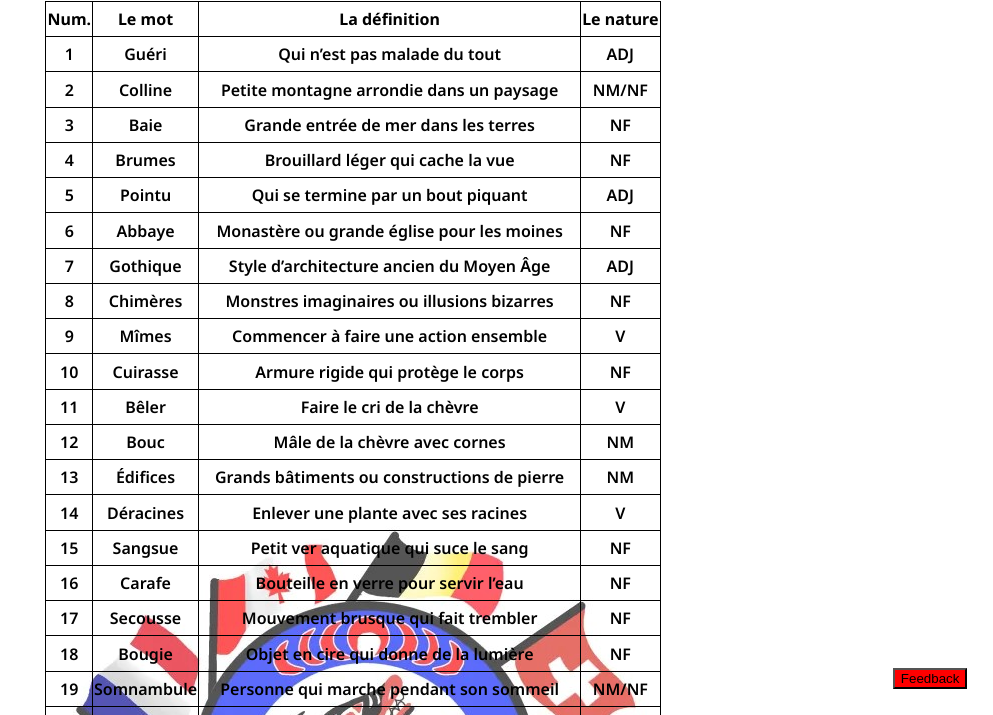
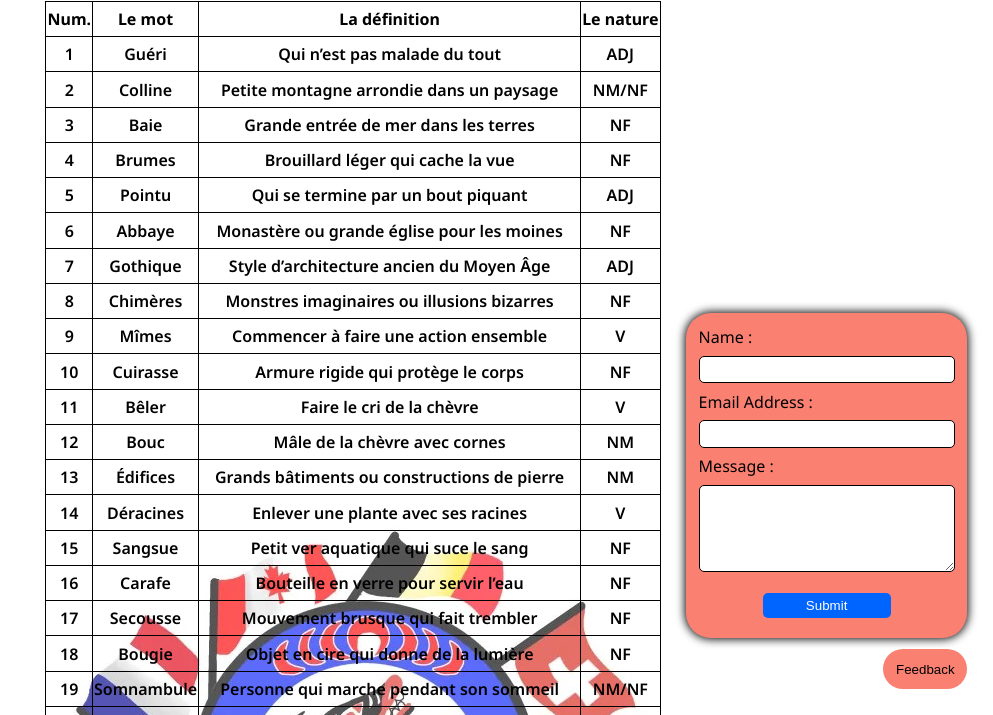
Before and after one commit to H7rn1dh/Decodages, a plain HTML site: page decodages/horla-02/le-horla-02.html in a window 1280 px wide. Both pictures are taken after a click on the button "Feedback". Shown: the part 85-800 px from the top of the page, without its empty margins (287-1280 px from the left). Drawn offline with Linux system fonts and the light colour scheme.

Commit message:
Added feeback to le Horla 2

```diff
--- a/decodages/horla-02/le-horla-02.html
+++ b/decodages/horla-02/le-horla-02.html
@@ -4,6 +4,7 @@
     <meta charset="UTF-8" />
     <meta name="viewport" content="width=device-width, initial-scale=1.0" />
     <link rel="stylesheet" href="../../styles/decodages.css" />
+    <link rel="stylesheet" href="../../styles/feedback.css" />
     <link
       href="https://fonts.googleapis.com/css2?family=Noto+Sans:ital,wght@0,100..900;1,100..900&display=swap"
       rel="stylesheet"
@@ -22,8 +23,36 @@
         </tr>
       </table>
     </div>
+    <div class="form" id="form">
+      <form action="https://formspree.io/f/mojozkwp" method="POST">
+        <label for="name">Name : </label><br />
+        <input type="text" id="name" name="name" required /><br />
+        <label for="email">Email Address : </label><br />
+        <input type="email" id="email" name="email" /><br />
+        <label for="Message">Message : </label><br />
+        <textarea id="Message" cols="45" rows="5" name="message"></textarea
+        ><br />
+        <input type="submit" value="Submit" class="submit-but" />
+      </form>
+    </div>
+
     <div>
-      <button class="feedback-but" id="feedback">Feedback</button>
+      <button
+        class="feedback-but"
+        id="feedback"
+        onclick="
+          const myForm = document.getElementById('form');
+          const visibilityStatus = myForm.style.visibility;
+          if (visibilityStatus === 'visible') {
+            myForm.style.visibility = 'hidden';
+          }
+          else{
+            myForm.style.visibility = 'visible';
+          }
+        "
+      >
+        Feedback
+      </button>
     </div>
     <script type="module" src="le-horla-02.js"></script>
   </body>
--- a/decodages/printList.js
+++ b/decodages/printList.js
@@ -2,14 +2,14 @@ export default function printList(vocabList, tableID) {
   let table = document.getElementById(tableID);
   // Make rows to fill in
   for (let i = 0; i < Object.entries(vocabList).length; i++) {
-    let tableRow = table.insertRow(-1);// Appends row
+    let tableRow = table.insertRow(-1); // Appends row
 
     const numColumn = tableRow.insertCell(0);
     const motColumn = tableRow.insertCell(1);
     const definitionColumn = tableRow.insertCell(2);
     const natureColumn = tableRow.insertCell(3);
     //Adds the data to the columns
-    numColumn.innerHTML = i + 1 ;
+    numColumn.innerHTML = i + 1;
     motColumn.innerHTML = Object.keys(vocabList)[i];
     definitionColumn.innerHTML = Object.values(vocabList)[i][0];
     natureColumn.innerHTML = Object.values(vocabList)[i][1].toUpperCase();
--- a/styles/decodages.css
+++ b/styles/decodages.css
@@ -31,11 +31,3 @@ th {
   display: flex;
   justify-self: center;
 }
-
-.feedback-but{
-  background-color: red;
-  position: fixed;
-  bottom: 0;
-  right: 0;
-  margin: 2%;
-}
--- a/styles/feedback.css
+++ b/styles/feedback.css
@@ -1,12 +1,11 @@
 body {
   font-family: Noto Sans;
-  font-size: large;
 }
 
 input,
 textarea {
   width: 100%;
-box-sizing: border-box;
+  box-sizing: border-box;
   margin-top: 3%;
   margin-bottom: 3%;
   border: 1px black solid;
@@ -21,14 +20,41 @@ input[type="submit"] {
   border-radius: 5px;
   width: 50%;
   margin-left: 25%;
+  transition: padding 0.25s;
 }
 
-input[type=submit]:hover{
-    opacity: 67%;
-    cursor: pointer;
+input[type="submit"]:hover {
+  padding: 3%;
+  cursor: pointer;
 }
 
 .form {
-  justify-self: center;
-  width: auto;
+  position: fixed;
+  bottom: 0;
+  right: 0;
+  width: 20%;
+  margin-right: 2%;
+  margin-bottom: 6%;
+  background-color: salmon;
+  padding: 1%;
+  border-radius: 25px;
+  box-shadow: 0px 0px 10px 1px;
+  visibility: hidden;
 }
+
+.feedback-but {
+  background-color: salmon;
+  border: none;
+  position: fixed;
+  bottom: 0;
+  right: 0;
+  margin: 2%;
+  border-radius: 50px;
+  padding: 1%;
+  transition: padding 0.25s;
+}
+
+.feedback-but:hover{
+    cursor: pointer;
+    padding: 1.25%;
+}
```
